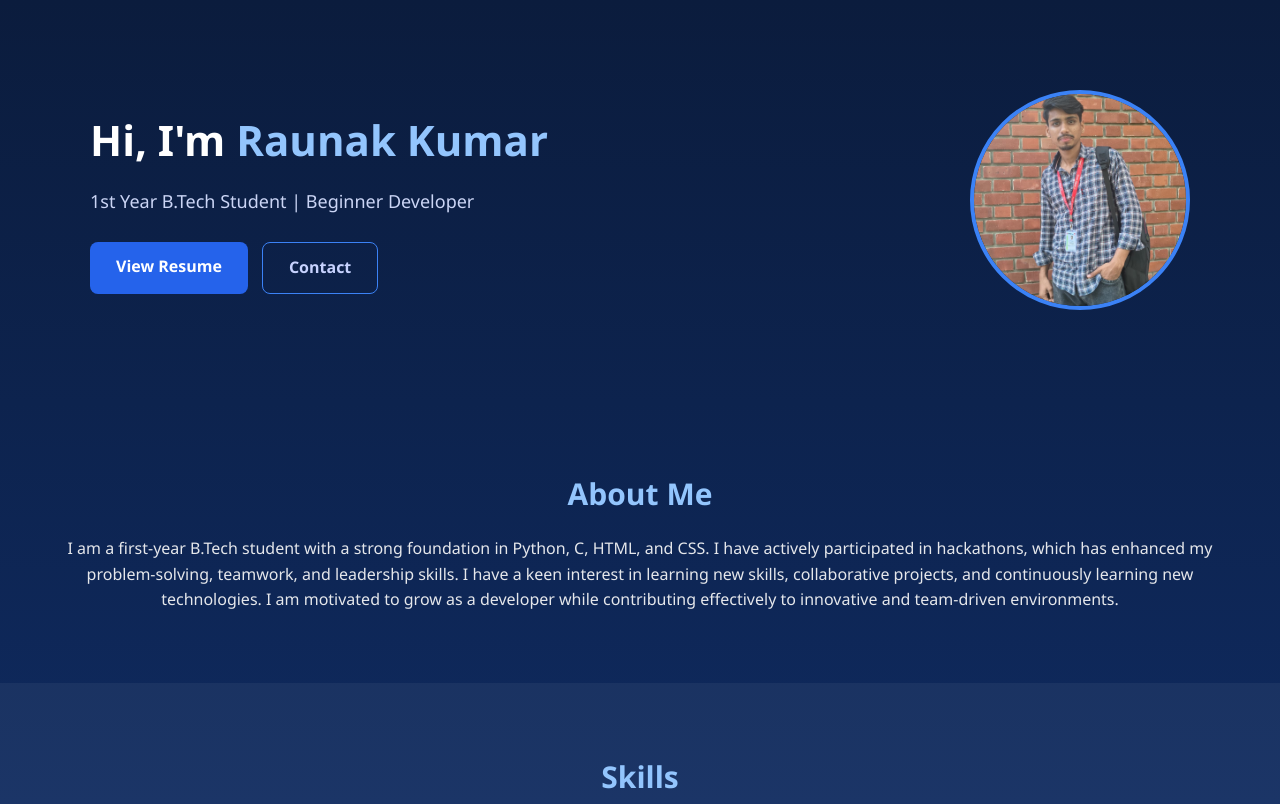
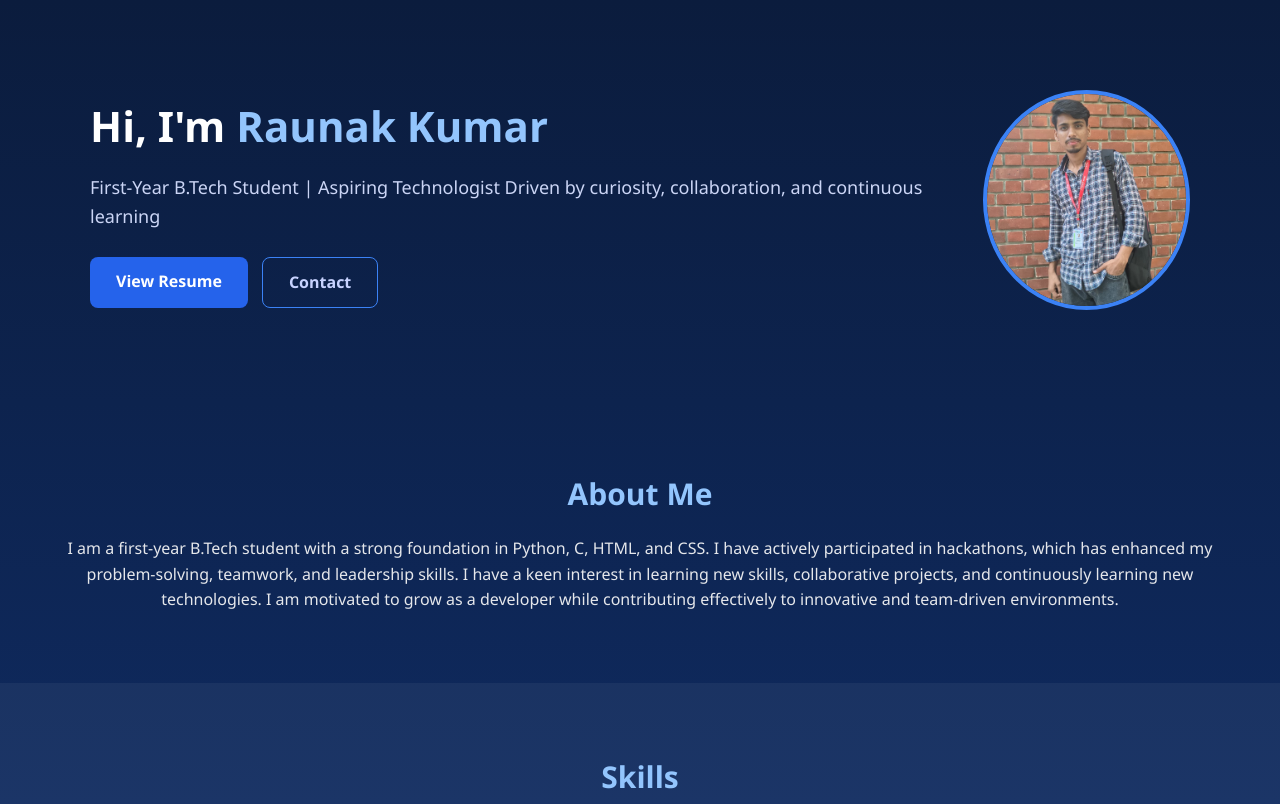
Before and after one commit to raunak76/My-Portfolio, a plain HTML site: page index.html in a window 1280 px wide. Shown: the top 804 px of the page. Drawn offline with Linux system fonts and the light colour scheme.

Commit message:
added.html
Updated the hero section with a new subtitle and improved formatting. Minor changes made to the contact section.

```diff
--- a/index.html
+++ b/index.html
@@ -12,7 +12,8 @@
     <div>
       <h1>Hi, I'm <span>Raunak Kumar</span></h1>
       <p class="subtitle">
-        1st Year B.Tech Student | Beginner Developer
+       First-Year B.Tech Student | Aspiring Technologist
+Driven by curiosity, collaboration, and continuous learning
       </p>
 
       <div class="hero-buttons">
```
